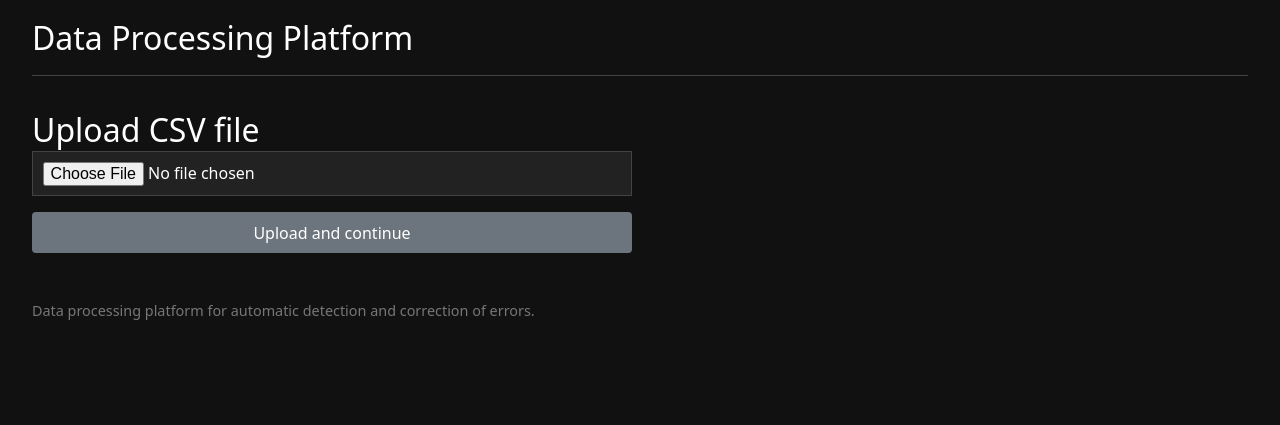
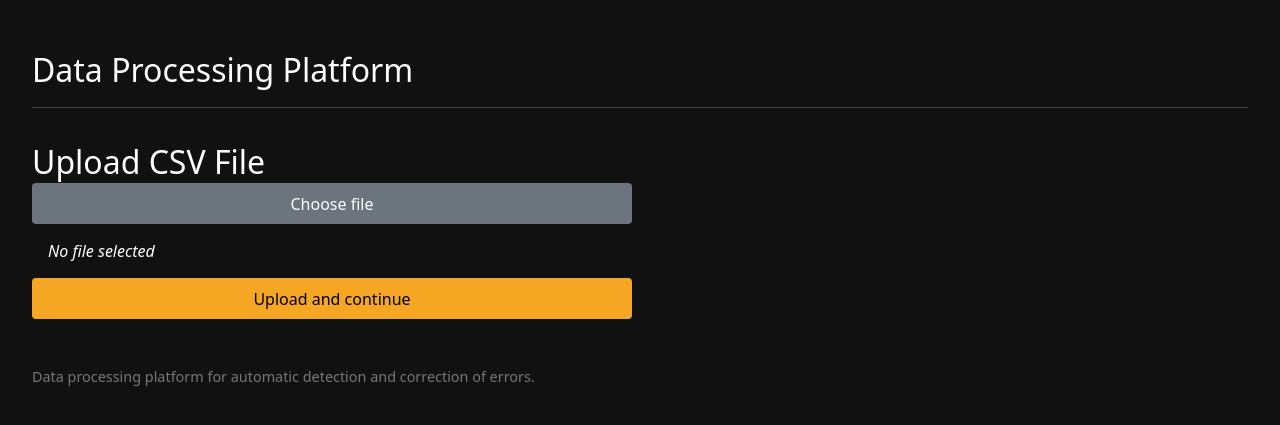
Before and after one commit to tomasalamos/imot2904, a Flask app: page / in a window 1280 px wide. Shown: the top 425 px of the page. Run offline with Flask 3, Linux system fonts and the light colour scheme.

Commit message:
margenes

```diff
--- a/templates/index.html
+++ b/templates/index.html
@@ -1,9 +1,39 @@
 {% extends "layout.html" %}
 
 {% block content %}
-  <h1>Upload CSV file</h1>
+  <h1>Upload CSV File</h1>
   <form action="/form" method="post" enctype="multipart/form-data">
-      <input type="file" name="file" required>
-      <button type="submit" class="button button-gray">Upload and continue</button>
+      <label for="file-upload" class="custom-file-upload button button-gray">
+          Choose file
+      </label>
+      <input id="file-upload" type="file" name="file" required>
+      <span id="file-name">No file selected</span>
+      <button type="submit" class="button button-yellow">Upload and continue</button>
   </form>
+
+  <script>
+    const input = document.getElementById('file-upload');
+    const fileNameDisplay = document.getElementById('file-name');
+
+    input.addEventListener('change', function() {
+      fileNameDisplay.textContent = input.files.length > 0 ? input.files[0].name : 'No file selected';
+    });
+  </script>
+
+  <style>
+    input[type="file"] {
+      display: none;
+    }
+
+    .custom-file-upload {
+      display: inline-block;
+      padding: 0.6rem 1rem;
+      cursor: pointer;
+    }
+
+    #file-name {
+      margin-left: 1rem;
+      font-style: italic;
+    }
+  </style>
 {% endblock %}
--- a/templates/layout.html
+++ b/templates/layout.html
@@ -10,7 +10,7 @@
       background-color: #111;
       color: #fff;
       margin: 0;
-      padding: 0 2rem;
+      padding: 2rem 2rem 2rem 2rem;
       font-weight: 300;
       font-size: 16px;
     }
```
Also changed, not shown: templates/results.html (+4 -4 lines).
